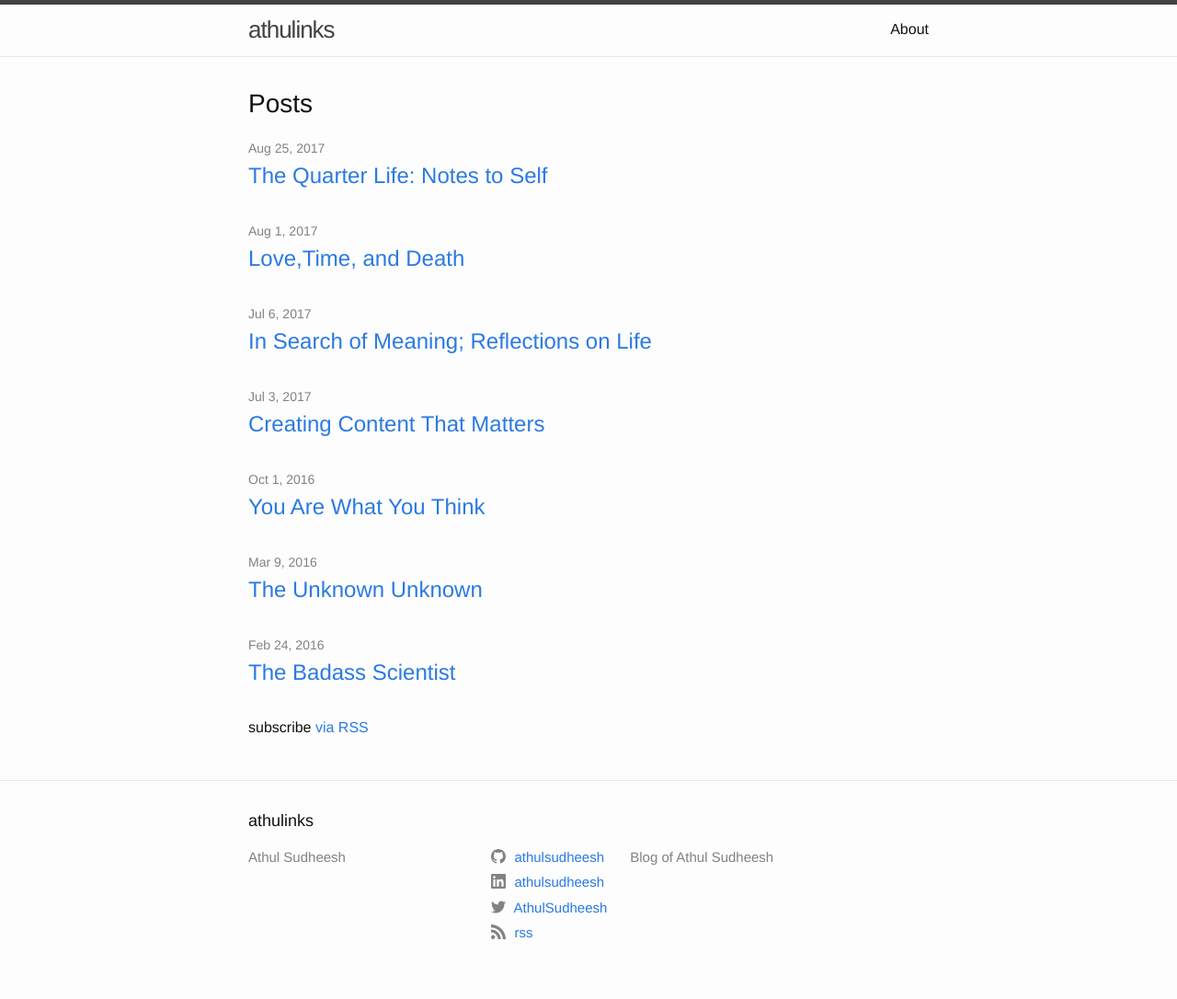
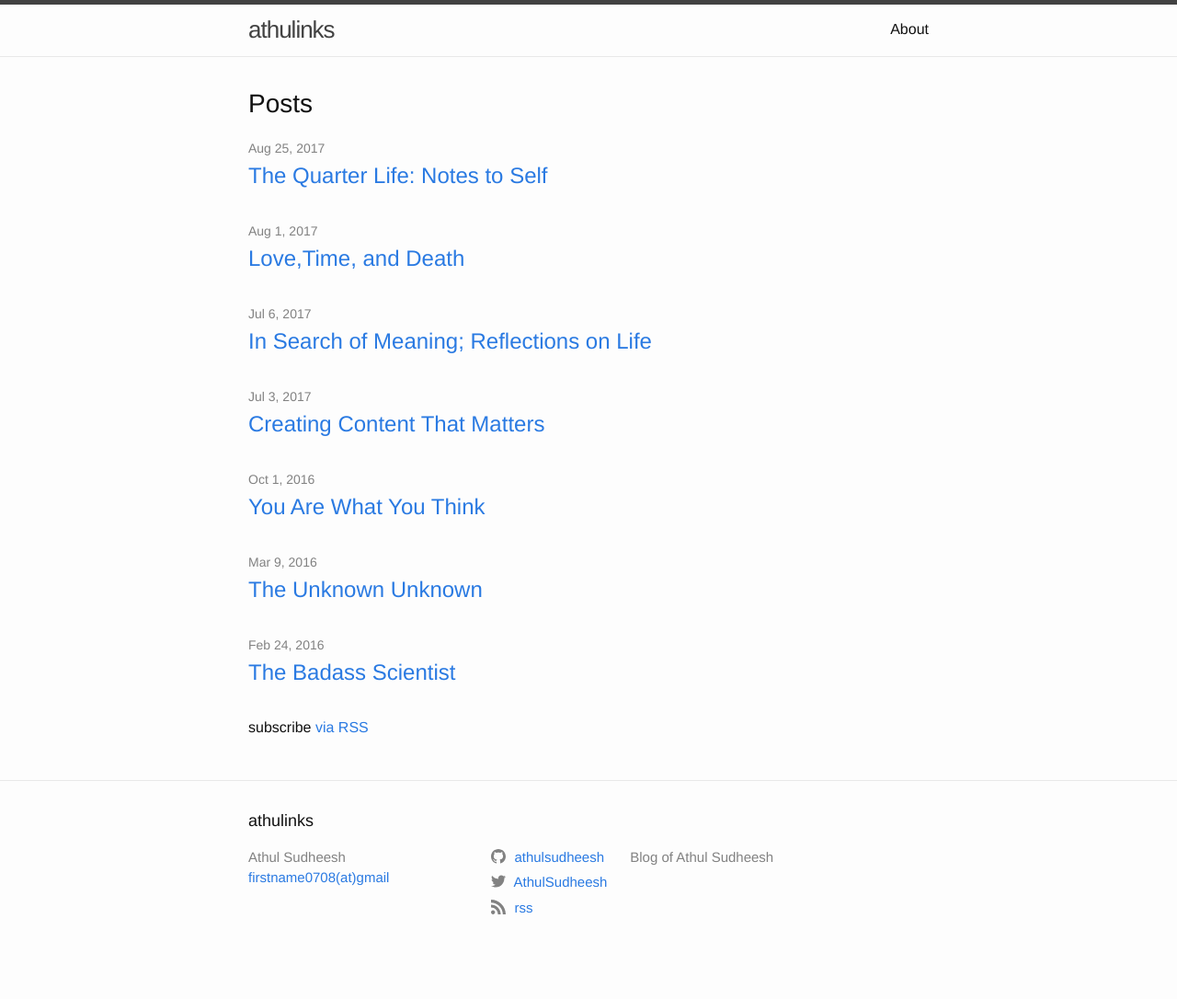
Before and after one commit to athulsudheesh/blog, a Jekyll site: the page built from index.md, in a window 1280 px wide. Shown: the whole page at 92% size. Built offline with Jekyll 4.4.1, drawn with Linux system fonts in a browser that asks for light colours; after the commit the page ends 1058 px from its top, so only the background shows below that.

Commit message:
newconfigyml

```diff
--- a/_config.yml
+++ b/_config.yml
@@ -1,13 +1,17 @@
 title: athulinks
 author: Athul Sudheesh
+email: firstname0708(at)gmail
 description: > # this means to ignore newlines until "baseurl:"
   Blog of Athul Sudheesh
+
 social_sites:
   twitter: AthulSudheesh
   github:  athulsudheesh
   #dribbble: jekyll
+  #facebook: jekyll
   #flickr: jekyll
-  linkedin: athulsudheesh
+  #instagram: jekyll
+  #linkedin: jekyll
   #pinterest: jekyll
   #youtube: jekyll
   #googleplus: +jekyll
@@ -23,14 +27,10 @@ minima:
 # this and add the path to the pages in order as they should show up
 #header_pages:
 # - about.html
+
 # Build settings
 markdown: kramdown
 theme: minima
 exclude:
   - Gemfile
   - Gemfile.lock
-
-disqus:
-    # Leave shortname blank to disable comments site-wide.
-    # Disable comments for any post by adding `comments: false` to that post's YAML Front Matter.
-    shortname: athulinks
```
